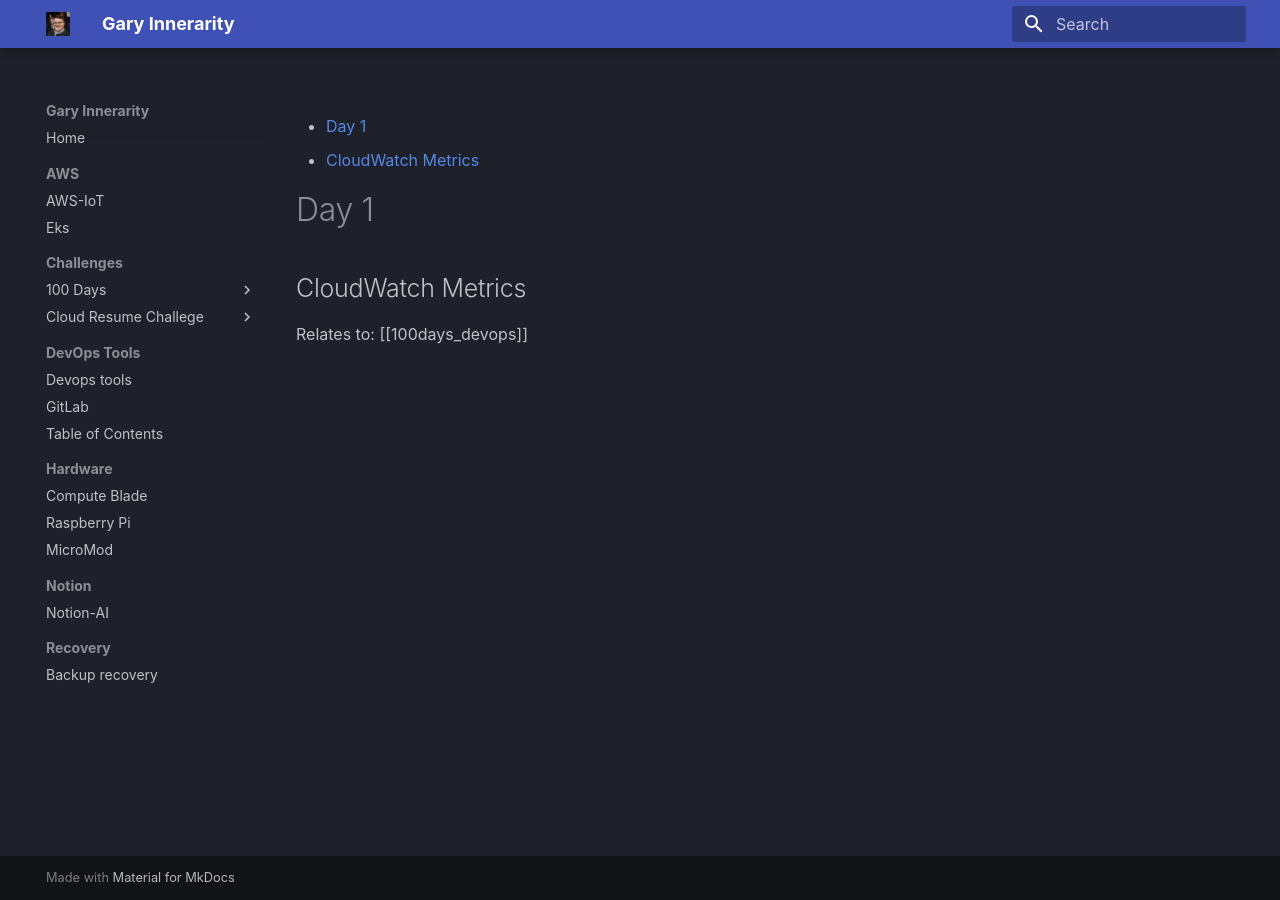
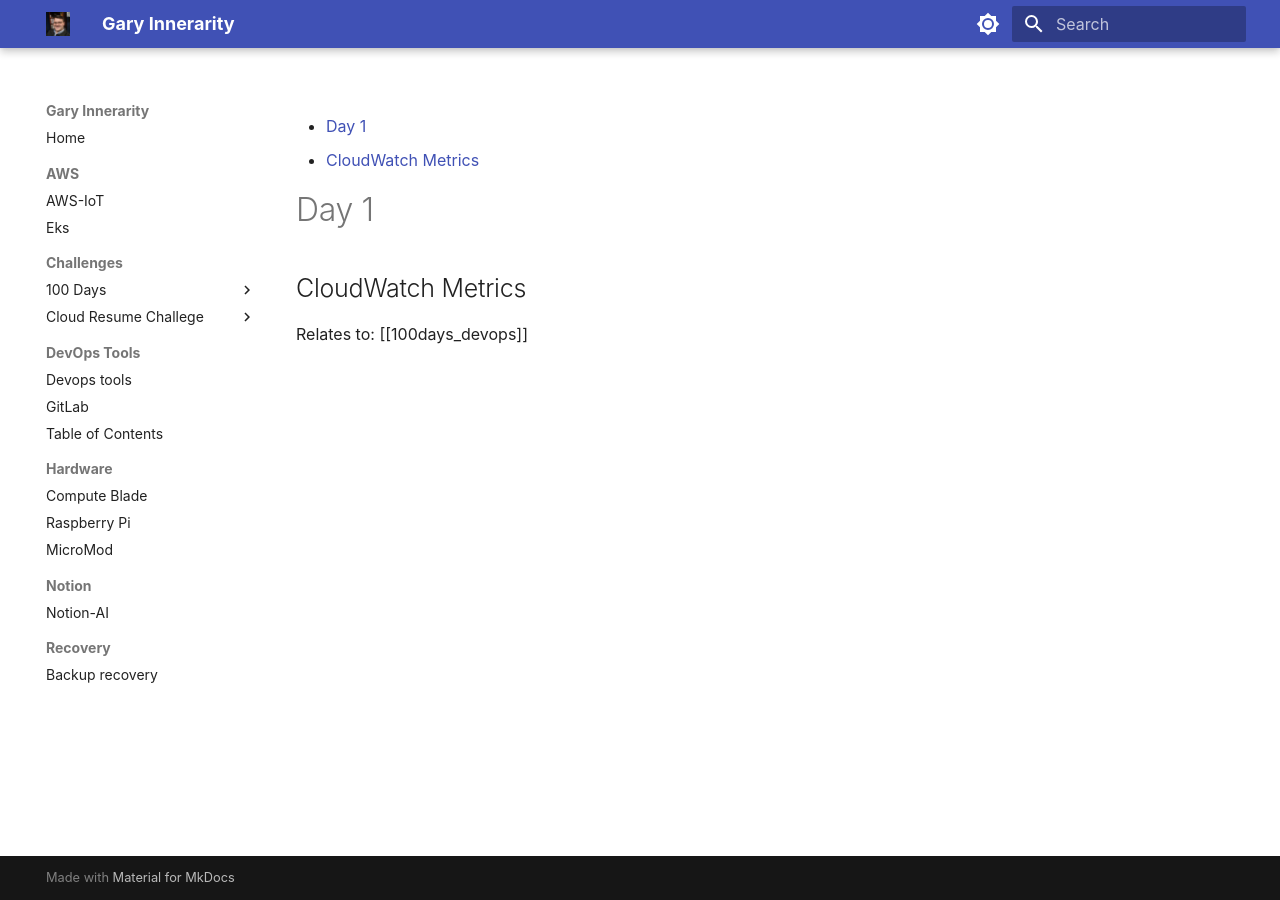
Before and after one commit to ospf2fullstack/garyinnerarity.com, an MkDocs documentation site: the page built from docs/100_days/Day_1_CloudWatch.md, in a window 1280 px wide. Built offline with MkDocs 1.6.1 and Material for MkDocs 9.7.7, drawn with Linux system fonts in a browser that asks for light colours.

```diff
--- a/mkdocs.yml
+++ b/mkdocs.yml
@@ -10,8 +10,18 @@ docs_dir: docs
 theme:
   name: material
   palette:
-    scheme: slate
-    accent: grey
+
+  # toggle for light mode
+  - scheme: default
+    toggle:
+      icon: material/brightness-7
+      name: Switch to dark mode
+
+  # toggle for dark mode
+  - scheme: slate
+    toggle:
+      icon: material/brightness-4
+      name: Switch to light mode
   logo: ../assets/img/gary.jpg
   favicon: ../assets/img/gary.jpg
   icon:
```
